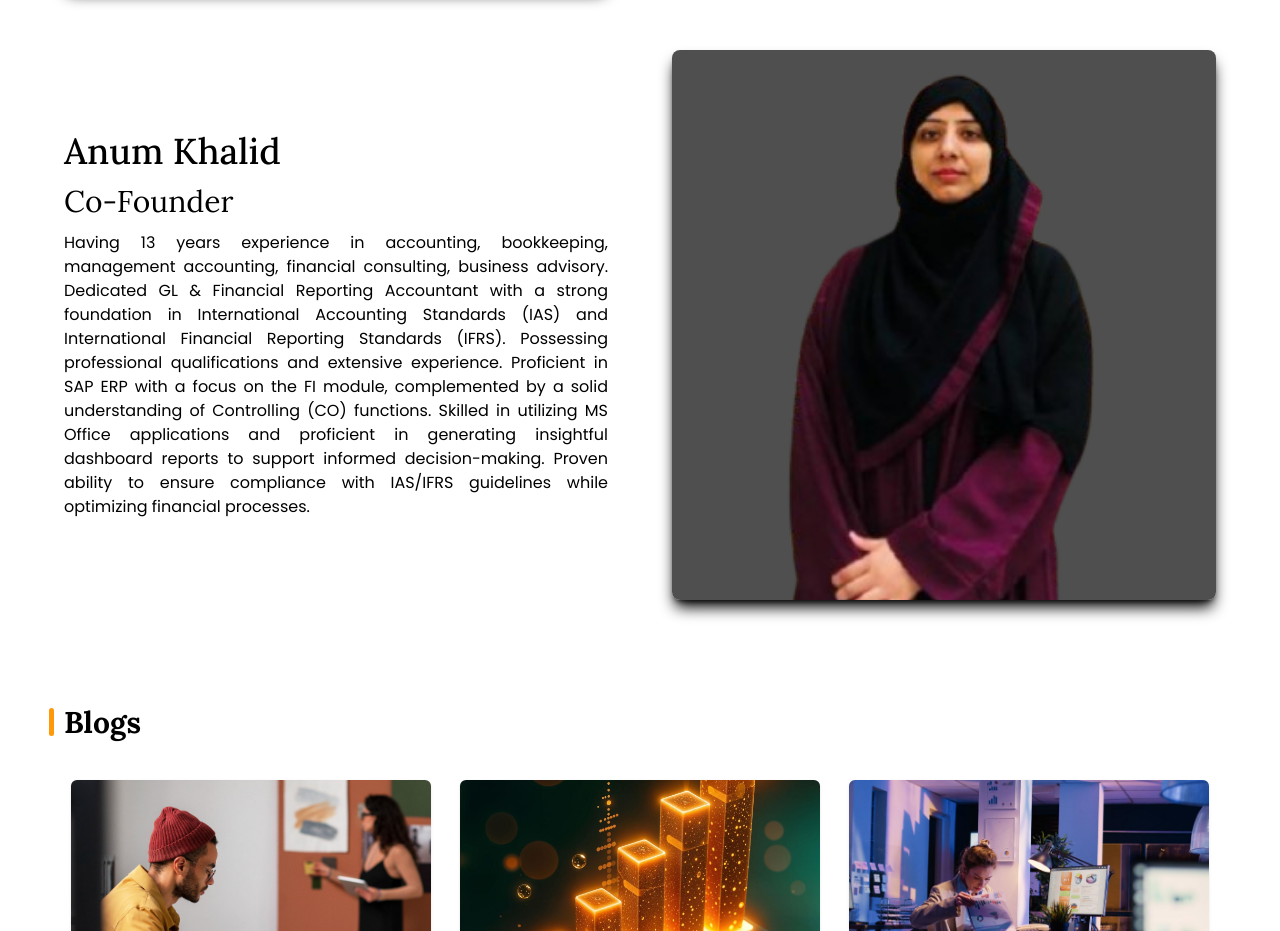
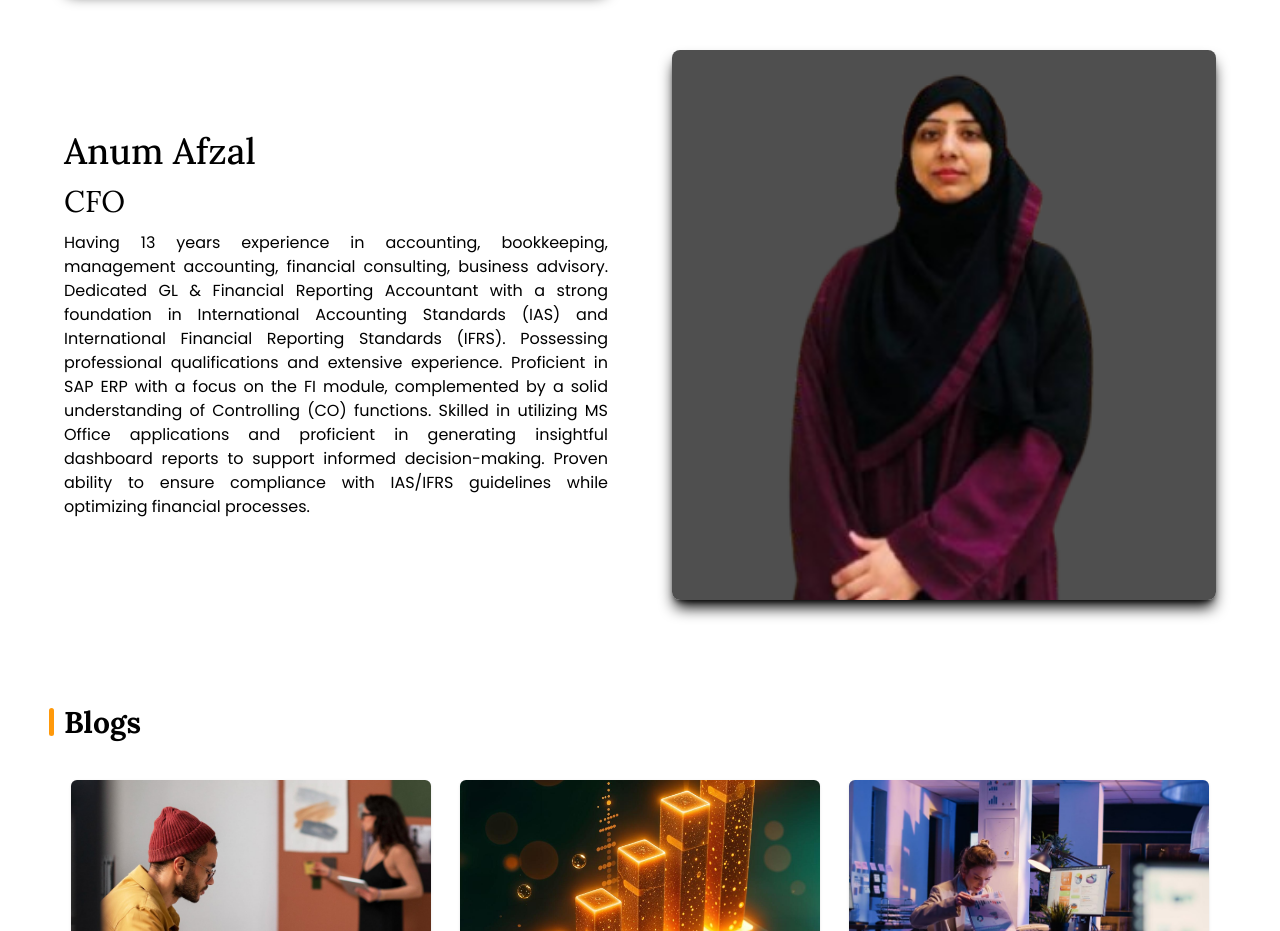
Before and after one commit to solemannoushad/Bizfinx79, a Next.js app: page / in a window 1280 px wide. Shown: the part 3900-4831 px from the top of the page. Built offline with nearby package versions, Linux system fonts and the light colour scheme; some icons are missing.

Commit message:
team content updated and service page headline updated

```diff
--- a/src/app/services/page.tsx
+++ b/src/app/services/page.tsx
@@ -18,7 +18,7 @@ function page() {
   ];
   return (
     <>
-      <Hero heading='services' subheading='Best Accounting and Tax Services Online for Startups to large Businesses' />
+      <Hero heading='services' subheading='Expert Accounting and Tax Solutions – Trusted by Companies Worldwide' />
 
       <section className="section">
         <div className='service-cards-main grid grid-cols-1 md:grid-cols-2 gap-4 justify-center'>
--- a/src/content/team.ts
+++ b/src/content/team.ts
@@ -7,8 +7,8 @@ export const teamData = [
     },
     {
         img: 'cofounder.png',
-        name: 'Anum Khalid',
-        title: 'Co-Founder',
+        name: 'Anum Afzal',
+        title: 'CFO',
         description: "Having 13 years experience in accounting, bookkeeping, management accounting, financial consulting, business advisory. Dedicated GL & Financial Reporting Accountant with a strong foundation in International Accounting Standards (IAS) and International Financial Reporting Standards (IFRS). Possessing professional qualifications and extensive experience. Proficient in SAP ERP with a focus on the FI module, complemented by a solid understanding of Controlling (CO) functions. Skilled in utilizing MS Office applications and proficient in generating insightful dashboard reports to support informed decision-making. Proven ability to ensure compliance with IAS/IFRS guidelines while optimizing financial processes."
     }
 ]
```
